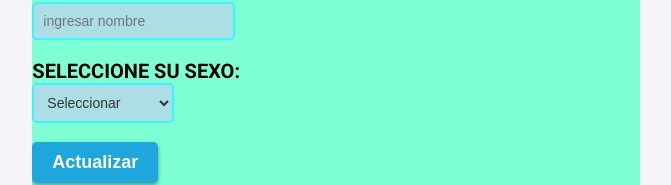
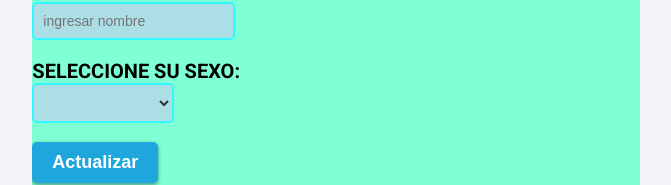
Before and after one commit to julianlopez436/historial_nombres, an Angular app: page / in a window 1280 px wide. Shown: the part 321-506 px from the top of the page, without its empty margins (304-975 px from the left). Built offline with nearby package versions, Linux system fonts and the light colour scheme.

Commit message:
Revert "mejora  sobre la funcion que esta relacionada con el sexo de la persona"

```diff
--- a/src/app/componente-principal/componente-principal.component.ts
+++ b/src/app/componente-principal/componente-principal.component.ts
@@ -10,8 +10,6 @@
   nombre_beta: string=''
   index:number=0
   index2:number=0
-  sexo_beta :string =""
-  sexo_actual: string =""
   n:number=0
   historial:string[]=[]
   index_historial:number[]=[]
@@ -22,7 +20,7 @@
       this.nombre_actual=this.nombre_beta
       this.nombre_beta=''
       this.n =this.n + 1
-      this.historial.push(this.nombre_actual + " " +this.sexo_beta)
+      this.historial.push(this.nombre_actual)
       this.index_historial.push(this.n)
       if(this.index>9 && this.index2>9){
        this.historial.shift()
```
Also changed, not shown: src/app/componente-principal/componente-principal.component.html (indentation only).
